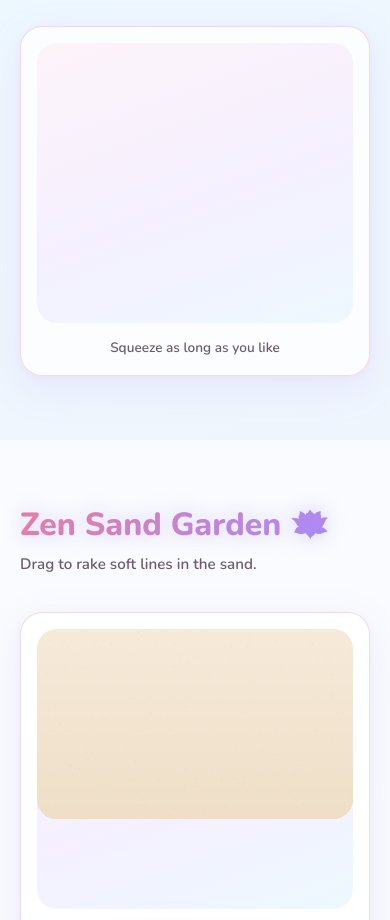
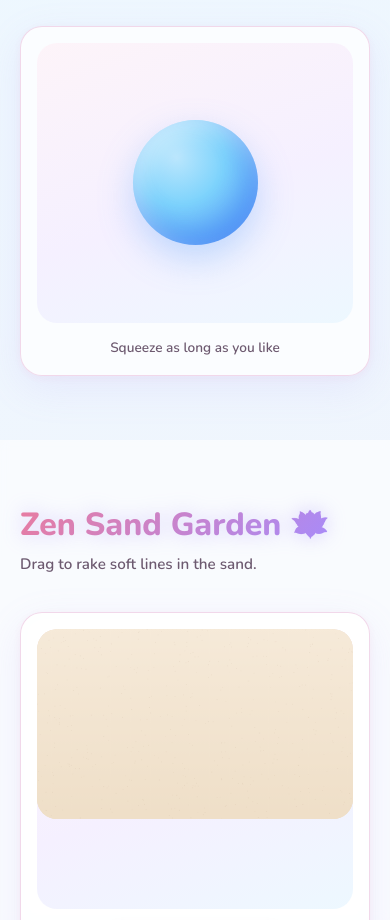
Before and after one commit to s6ggrpgrzf-droid/Bran, a plain HTML site: page fidget-games.html in a window 390 px wide. Shown: the part 2900-3820 px from the top of the page. Drawn offline with nearby package versions, Linux system fonts and the light colour scheme.

Commit message:
Fix stress ball invisible: qualify selector to beat legacy #stress-ball rule in styles.css

```diff
--- a/fidgets.css
+++ b/fidgets.css
@@ -180,9 +180,11 @@
 }
 
 /* ── Stress Ball ───────────────────────────────────────────── */
-.stress-ball{
+/* ID-qualified to beat the legacy #stress-ball rule in styles.css */
+#stress-ball.stress-ball{
   width:150px;
   height:150px;
+  min-height:150px;
   border-radius:50%;
   background:radial-gradient(circle at 35% 30%, #bae6fd 0%, #7dd3fc 40%, #60a5fa 80%, #3b82f6 100%);
   box-shadow:inset -10px -14px 28px rgba(37,99,235,0.3), inset 8px 10px 22px rgba(255,255,255,0.5), 0 14px 34px rgba(96,165,250,0.35);
@@ -246,7 +248,7 @@
   #bubble-stage{height:260px;}
   .popit-grid{grid-template-columns:repeat(6, 1fr);gap:8px;}
   .worry-stone{width:140px;height:108px;}
-  .stress-ball{width:125px;height:125px;}
+  #stress-ball.stress-ball{width:125px;height:125px;min-height:125px;}
   .breath-orb{width:110px;height:110px;}
 }
 
```
